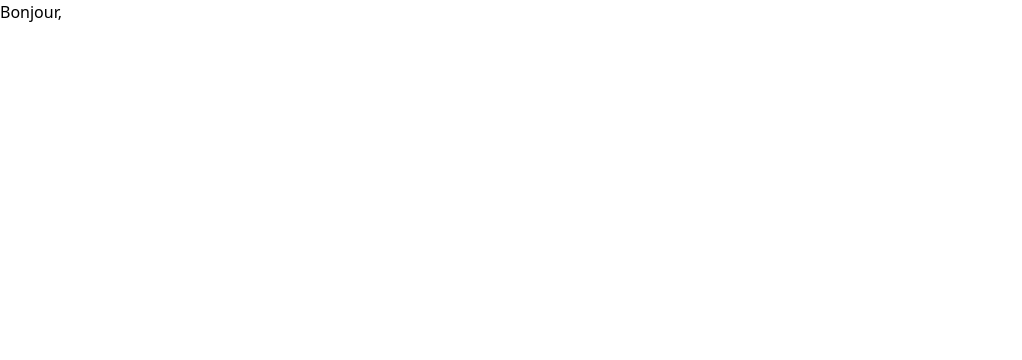
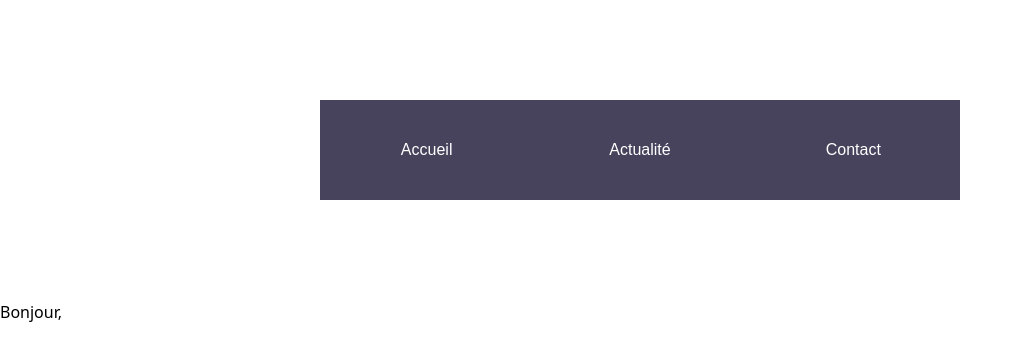
Before and after one commit to Asmae103/gsb_vue, a React (Vite) app: page /Accueil in a window 1280 px wide. Shown: the top 360 px of the page, without its empty margins (0-1022 px from the left). Built offline with nearby package versions, Linux system fonts and the light colour scheme.

Commit message:
v10:connection api

```diff
--- a/src/composant/accueil.css
+++ b/src/composant/accueil.css
@@ -0,0 +1,31 @@
+nav
+{
+    margin: 100px auto;
+    width: 50%;
+    height: 100px;
+    background: #48435C;
+}
+
+nav .main_pages
+{
+    display: flex;
+    justify-content: space-around;
+    align-items: center;
+}
+
+nav .main_pages a
+{
+    width: 20%;
+    display: flex;
+    align-items: center;
+    justify-content: center;
+    height: 100px;
+    text-decoration: none;
+    font-family: Arial, sans-serif;
+    color: white;
+}
+
+nav a:hover
+{
+    background: #5A5766
+}
--- a/src/composant/accueil.jsx
+++ b/src/composant/accueil.jsx
@@ -13,6 +13,13 @@ function Accueil() {
 
   return (
     <>
+     <nav>
+        <div class="main_pages">
+            <a href="#">Accueil</a>
+            <a href="#">Actualité</a>
+            <a href="#">Contact</a>
+        </div>
+    </nav>
       <p> Bonjour, {login}</p>
     </>
   )
--- a/src/index/index.jsx
+++ b/src/index/index.jsx
@@ -4,81 +4,82 @@ import { useNavigate } from 'react-router-dom'
 import reactLogo from '../assets/react.svg'
 import viteLogo from '/vite.svg'
 import './index1.css'
-import '../api/api.jsx'
+import api from '../api/api.jsx';
 //import Connexion from '../composant/connecter'
+
 
 
 function App() {
   const [count, setCount] = useState(0)
-  const  navigate = useNavigate();
+  const navigate = useNavigate();
   const [error, setError] = useState(false);
-  const[login , SetLogin] = useState('');
-  const[password , SetPassword] = useState('');
+  const [login, SetLogin] = useState('');
+  const [password, SetPassword] = useState('');
   /*var myForm = document.getElementById("myForm");
   formData = new FormData(myForm);*/
-  function connexion(e){
+
+  async function getVisiteur(leLogin, leMdp) {
+    try {
+      const response =await api.get('/connexion', {
+        params: {
+          login: leLogin,
+          mdp: leMdp
+        }
+      });
+
+      return response;
+    } catch (error) {
+      console.log("Erreur connexion API "+error)
+    }
+  }
+
+  function connexion(e) {
     e.preventDefault();
     const form = new FormData(e.currentTarget);
 
-    if(login && password){
+    if (login && password) {
       // console.log(response.data);
       //  console.log("Connexion reussie");
-      getVisiteur(form.get("login"),form.get("password"))
         //getVisiteur(login, password)
-        .then((response) => {
-          if(response.data != null){
-        //if (response && response.data) {
-         console.log("Connexion reussie",response.data);
+        //console.log(form.get("password"))
+        getVisiteur(form.get("login"), form.get("password")).then((response) => {
+          console.log(response);
+          if (response.data != null) {
+            console.log("Connexion reussie", response.data);
               navigate("/Accueil", {
                   state: {
                     login,
                     password,
                   }
                 })
-          } else{
+          } else {
             setError(true);
           }
         });
 
-    }else{
+    } else {
       setError(false);
     }
 
   }
 
-
-
-  async function getVisiteur(leLogin, leMdp){
-    try{
-      const response = await api.get('/connexion',{
-        params: {
-          login: leLogin,
-          mdp: leMdp
-        },
-      });
-      return response;
-    }catch (error){
-      console.log("Erreur connexion API ")
-    }
-  }
-
   return (
     <>
       <form id="myForm" name="myForm" onSubmit={connexion}>
-        <img src="src/index/a.png"  />
+        <img src="src/index/a.png" />
         <div>
           {(error === true) ? <window.alert title="Impossible de se connecter !" /> : null}
           <h2>Identifiez-vous </h2>
           <div>
-            <label>Login:</label>
+            <label for="myinput" >Login:</label>
             <li>
-              <input type="text" value={login} onChange={(e) => SetLogin(e.target.value)}/>
+              <input id="myinput"name="login" type="text" value={login} onChange={(e) => SetLogin(e.target.value)} />
             </li>
           </div>
           <div>
-            <label>Password:</label>
+            <label for="myinput1" >Password:</label>
             <li>
-              <input  type="password" value={password} onChange={(e) => SetPassword(e.target.value )} />
+              <input id="myinput1" name= "password" type="password" value={password} onChange={(e) => SetPassword(e.target.value)} />
             </li>
           </div>
 
```
Lines whose indentation alone changed are shown as unchanged.
